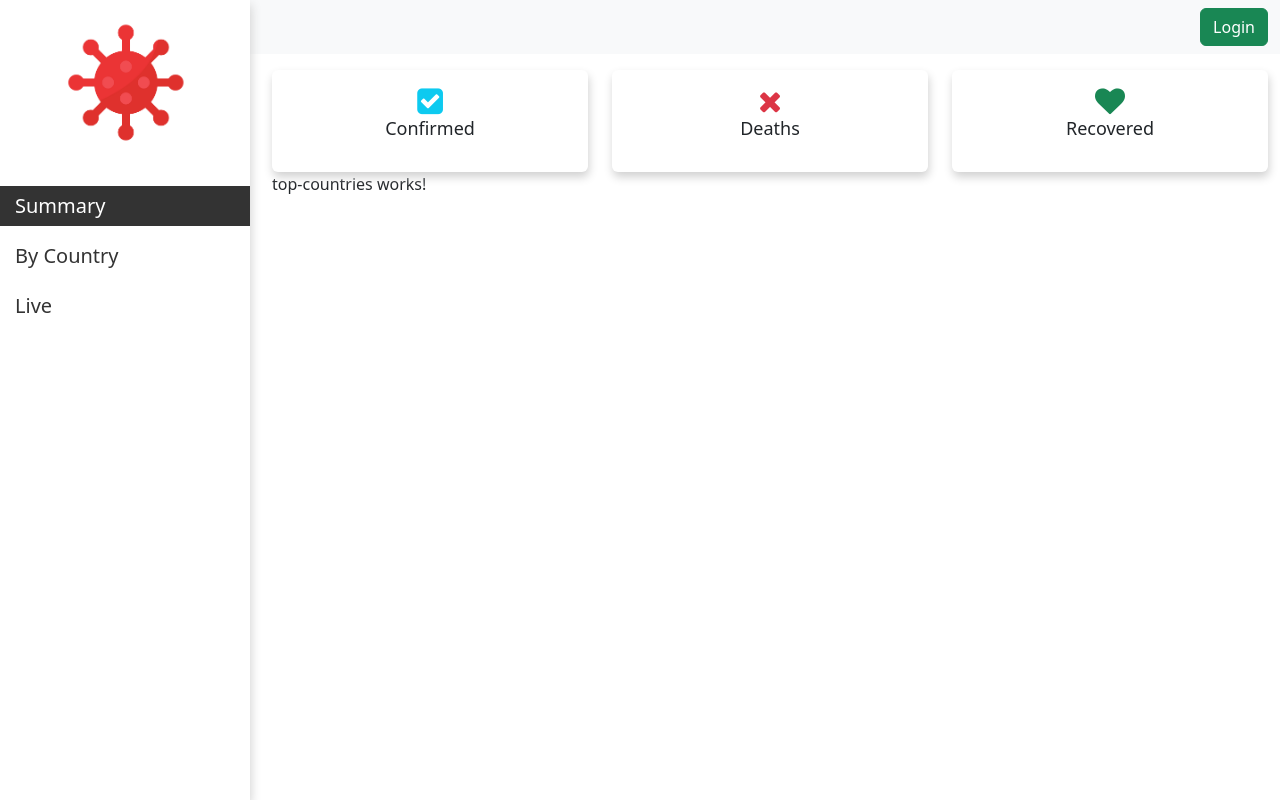
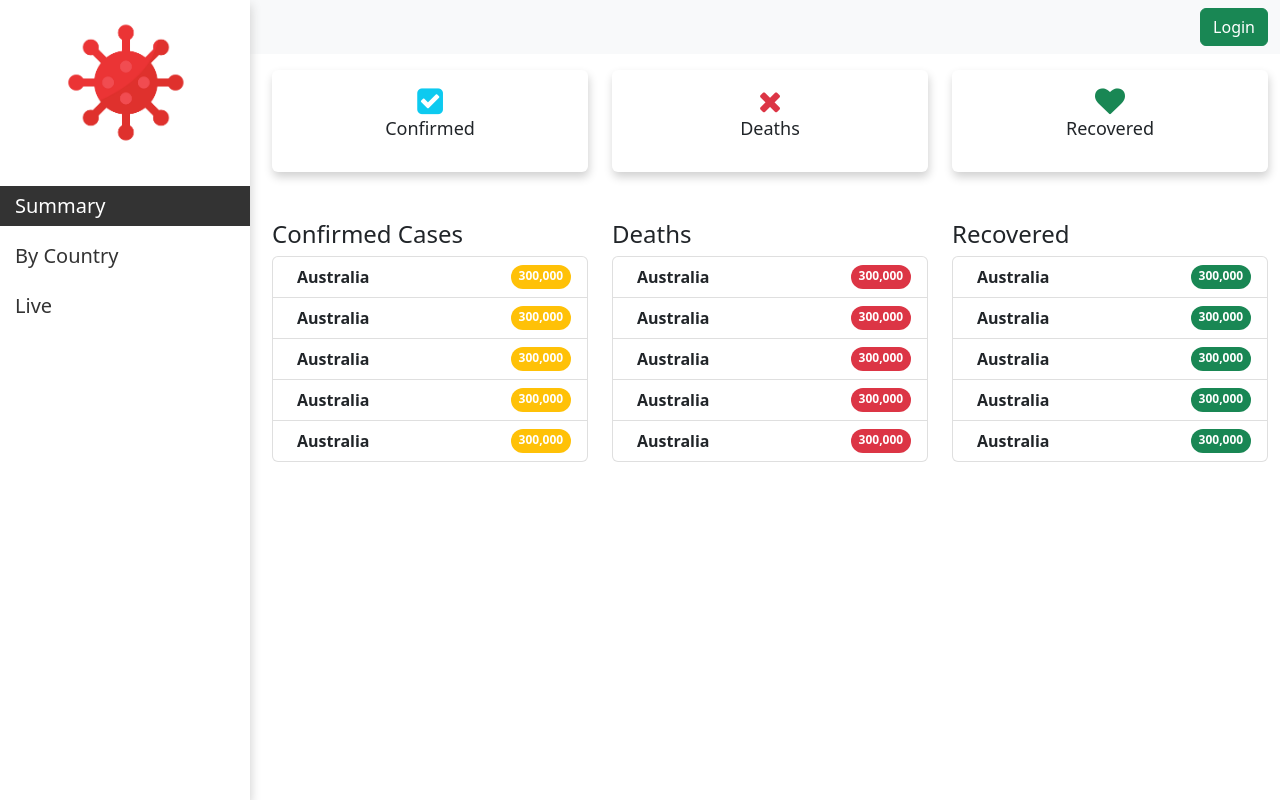
Before and after one commit to adrianadelazzari/covid-tracker, an Angular app: page /summary in a window 1280 px wide. Built offline with nearby package versions, Linux system fonts and the light colour scheme; no server answers.

Commit message:
Adding top countries markup

```diff
--- a/src/app/summary/components/top-countries/top-countries.component.html
+++ b/src/app/summary/components/top-countries/top-countries.component.html
@@ -1 +1,151 @@
-<p>top-countries works!</p>
+<div class="row mt-5">
+  <div class="col-md-4">
+    <h4>Confirmed Cases</h4>
+    <ul class="list-group">
+      <li
+        class="list-group-item d-flex justify-content-between align-content-center"
+      >
+        <div class="ms-2 me-auto">
+          <div class="fw-bold">Australia</div>
+        </div>
+        <span class="badge bg-warning rounded-pill">300,000</span>
+      </li>
+
+      <li
+        class="list-group-item d-flex justify-content-between align-content-center"
+      >
+        <div class="ms-2 me-auto">
+          <div class="fw-bold">Australia</div>
+        </div>
+        <span class="badge bg-warning rounded-pill">300,000</span>
+      </li>
+
+      <li
+        class="list-group-item d-flex justify-content-between align-content-center"
+      >
+        <div class="ms-2 me-auto">
+          <div class="fw-bold">Australia</div>
+        </div>
+        <span class="badge bg-warning rounded-pill">300,000</span>
+      </li>
+
+      <li
+        class="list-group-item d-flex justify-content-between align-content-center"
+      >
+        <div class="ms-2 me-auto">
+          <div class="fw-bold">Australia</div>
+        </div>
+        <span class="badge bg-warning rounded-pill">300,000</span>
+      </li>
+
+      <li
+        class="list-group-item d-flex justify-content-between align-content-center"
+      >
+        <div class="ms-2 me-auto">
+          <div class="fw-bold">Australia</div>
+        </div>
+        <span class="badge bg-warning rounded-pill">300,000</span>
+      </li>
+    </ul>
+  </div>
+
+  <div class="col-md-4">
+    <h4>Deaths</h4>
+    <ul class="list-group">
+      <li
+        class="list-group-item d-flex justify-content-between align-content-center"
+      >
+        <div class="ms-2 me-auto">
+          <div class="fw-bold">Australia</div>
+        </div>
+        <span class="badge bg-danger rounded-pill">300,000</span>
+      </li>
+
+      <li
+        class="list-group-item d-flex justify-content-between align-content-center"
+      >
+        <div class="ms-2 me-auto">
+          <div class="fw-bold">Australia</div>
+        </div>
+        <span class="badge bg-danger rounded-pill">300,000</span>
+      </li>
+
+      <li
+        class="list-group-item d-flex justify-content-between align-content-center"
+      >
+        <div class="ms-2 me-auto">
+          <div class="fw-bold">Australia</div>
+        </div>
+        <span class="badge bg-danger rounded-pill">300,000</span>
+      </li>
+
+      <li
+        class="list-group-item d-flex justify-content-between align-content-center"
+      >
+        <div class="ms-2 me-auto">
+          <div class="fw-bold">Australia</div>
+        </div>
+        <span class="badge bg-danger rounded-pill">300,000</span>
+      </li>
+
+      <li
+        class="list-group-item d-flex justify-content-between align-content-center"
+      >
+        <div class="ms-2 me-auto">
+          <div class="fw-bold">Australia</div>
+        </div>
+        <span class="badge bg-danger rounded-pill">300,000</span>
+      </li>
+    </ul>
+  </div>
+
+  <div class="col-md-4">
+    <h4>Recovered</h4>
+    <ul class="list-group">
+      <li
+        class="list-group-item d-flex justify-content-between align-content-center"
+      >
+        <div class="ms-2 me-auto">
+          <div class="fw-bold">Australia</div>
+        </div>
+        <span class="badge bg-success rounded-pill">300,000</span>
+      </li>
+
+      <li
+        class="list-group-item d-flex justify-content-between align-content-center"
+      >
+        <div class="ms-2 me-auto">
+          <div class="fw-bold">Australia</div>
+        </div>
+        <span class="badge bg-success rounded-pill">300,000</span>
+      </li>
+
+      <li
+        class="list-group-item d-flex justify-content-between align-content-center"
+      >
+        <div class="ms-2 me-auto">
+          <div class="fw-bold">Australia</div>
+        </div>
+        <span class="badge bg-success rounded-pill">300,000</span>
+      </li>
+
+      <li
+        class="list-group-item d-flex justify-content-between align-content-center"
+      >
+        <div class="ms-2 me-auto">
+          <div class="fw-bold">Australia</div>
+        </div>
+        <span class="badge bg-success rounded-pill">300,000</span>
+      </li>
+
+      <li
+        class="list-group-item d-flex justify-content-between align-content-center"
+      >
+        <div class="ms-2 me-auto">
+          <div class="fw-bold">Australia</div>
+        </div>
+        <span class="badge bg-success rounded-pill">300,000</span>
+      </li>
+    </ul>
+  </div>
+</div>
```
